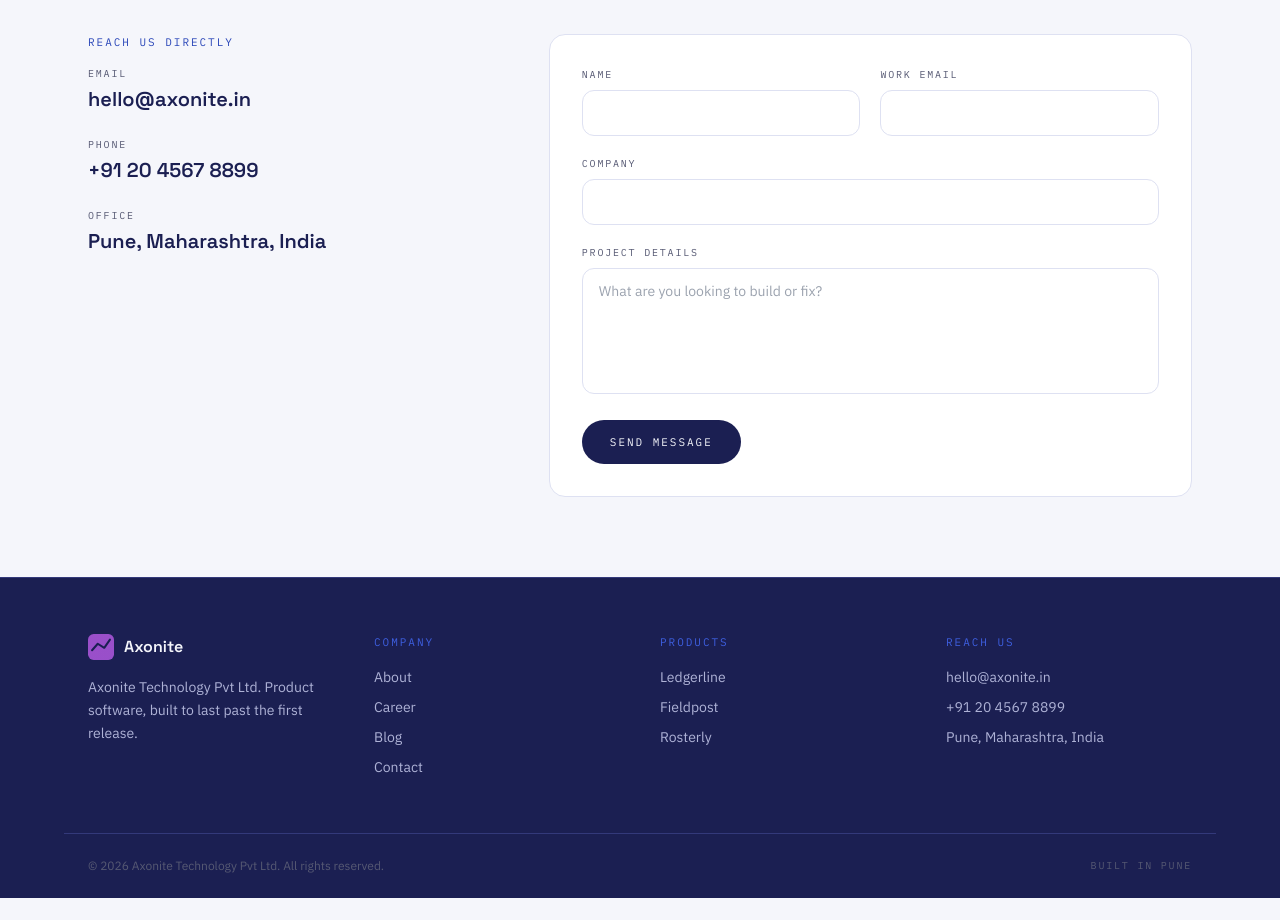
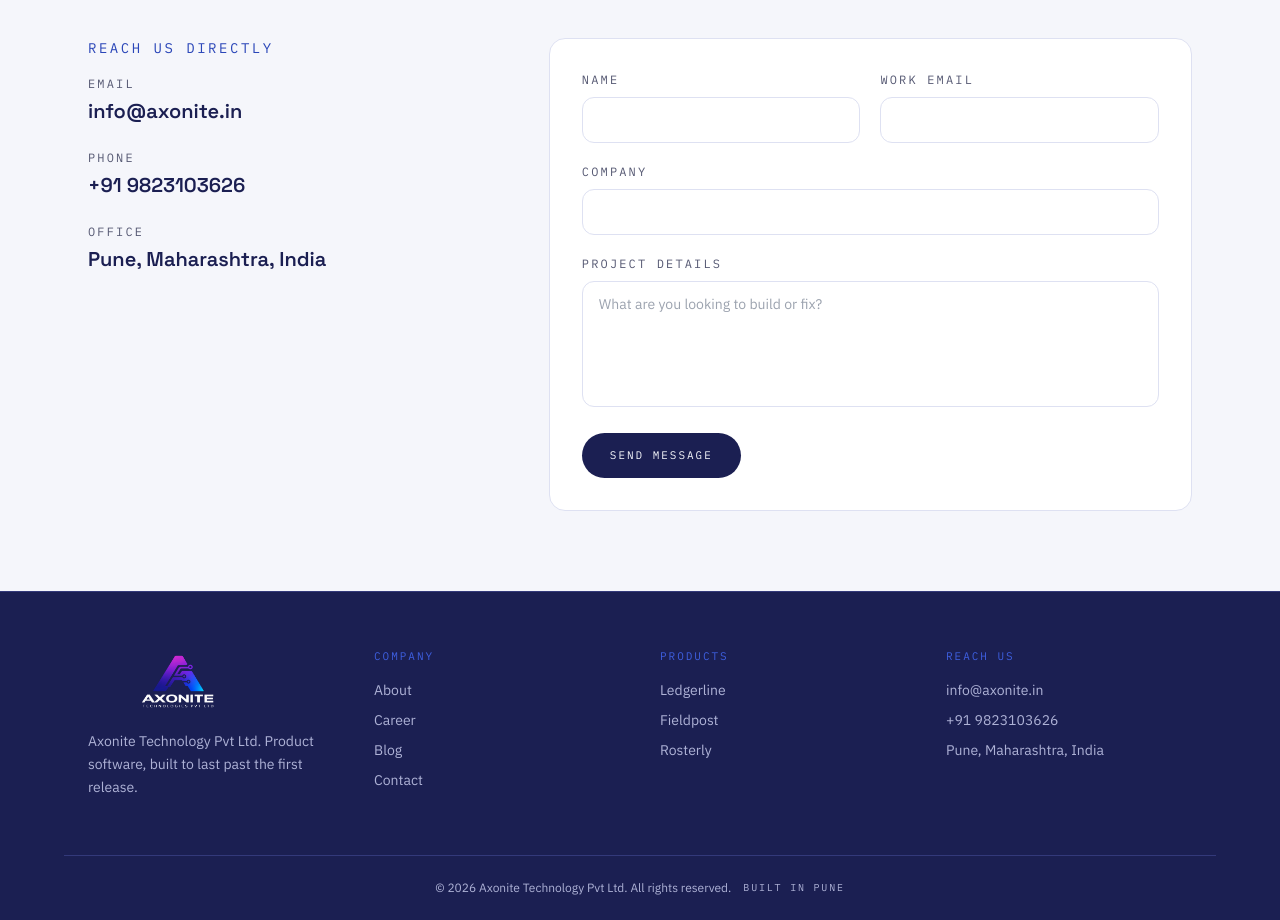
Before and after one commit to akshay-axonite/Axonite-Website, a React (Vite) app: page /contact in a window 1280 px wide. Shown: the part 440-1360 px from the top of the page. Before the commit the page ends 1338 px from the top, so only its background shows below. Built offline with nearby package versions, Linux system fonts and the light colour scheme.

Commit message:
new data

```diff
--- a/src/components/Footer.jsx
+++ b/src/components/Footer.jsx
@@ -6,25 +6,15 @@
       <div className="max-w-6xl mx-auto px-6 py-14 grid grid-cols-2 md:grid-cols-4 gap-10">
         <div className="col-span-2 md:col-span-1">
           <div className="flex items-center gap-2.5 mb-4">
-            <svg width="26" height="26" viewBox="0 0 64 64" aria-hidden="true">
-              <defs>
-                <linearGradient id="footer-mark-grad" x1="0" y1="0" x2="64" y2="64">
-                  <stop offset="0%" stopColor="#9B4FC9" />
-                  <stop offset="55%" stopColor="#3E5FE0" />
-                  <stop offset="100%" stopColor="#29B6F6" />
-                </linearGradient>
-              </defs>
-              <rect width="64" height="64" rx="14" fill="url(#footer-mark-grad)" />
-              <path
-                d="M10 40 L24 24 L40 34 L54 14"
-                stroke="#1B1F52"
-                strokeWidth="5"
-                fill="none"
-                strokeLinecap="round"
-                strokeLinejoin="round"
-              />
-            </svg>
-            <span className="font-display font-semibold text-paper">Axonite</span>
+            <img
+    src="/logo.png"
+    alt="Axonite"
+    width="100"
+    height="100"
+    className="object-contain translate-x-10"
+  />
+
+
           </div>
           <p className="text-sm leading-relaxed max-w-xs">
             Axonite Technology Pvt Ltd. Product software, built to last past
@@ -54,16 +44,16 @@
         <div>
           <p className="font-mono-label text-[11px] text-signal mb-4">Reach us</p>
           <ul className="space-y-2.5 text-sm">
-            <li>hello@axonite.in</li>
-            <li>+91 20 4567 8899</li>
+            <li>info@axonite.in</li>
+            <li>+91 9823103626  </li>
             <li>Pune, Maharashtra, India</li>
           </ul>
         </div>
       </div>
 
-      <div className="max-w-6xl mx-auto px-6 py-6 border-t border-line flex flex-col md:flex-row justify-between items-center gap-3 text-xs text-graphite">
+      <div className="max-w-6xl mx-auto px-6 py-6 border-t border-line flex flex-col md:flex-row justify-center items-center gap-3 text-xs  transition-colors ">
         <span>© {new Date().getFullYear()} Axonite Technology Pvt Ltd. All rights reserved.</span>
-        <span className="font-mono-label text-[10px] text-graphite">Built in Pune</span>
+        <span className="font-mono-label text-[10px] ">Built in Pune</span>
       </div>
     </footer>
   );
--- a/src/pages/Blog.jsx
+++ b/src/pages/Blog.jsx
@@ -17,7 +17,7 @@
           aria-hidden="true"
         />
         <div className="relative max-w-4xl mx-auto px-6">
-          <p className="font-mono-label text-[11px] text-signal mb-6">Blog</p>
+          <p className="font-mono-label text-[14px] text-signal mb-6">Blog</p>
           <h1 className="font-display text-paper text-4xl md:text-6xl font-semibold leading-tight">
             Notes from building product software.
           </h1>
@@ -33,7 +33,7 @@
           <Reveal>
             <article className="grid md:grid-cols-5 gap-8 bg-white border border-line-soft rounded-2xl p-8 md:p-10 mb-14">
               <div className="md:col-span-4">
-                <div className="flex items-center gap-4 font-mono-label text-[10px] text-signal-dim mb-4">
+                <div className="flex items-center gap-4 font-mono-label text-[12px] text-signal-dim mb-4">
                   <span>{featured.tag}</span>
                   <span className="text-graphite">{featured.date}</span>
                 </div>
@@ -54,7 +54,7 @@
             {rest.map((post, i) => (
               <Reveal key={post.title} delay={i * 100}>
                 <article className="border border-line-soft rounded-2xl p-7 h-full hover:border-signal transition-colors">
-                  <div className="flex items-center gap-3 font-mono-label text-[10px] text-signal-dim mb-4">
+                  <div className="flex items-center gap-3 font-mono-label text-[12px] text-signal-dim mb-4">
                     <span>{post.tag}</span>
                     <span className="text-graphite">{post.date}</span>
                   </div>
--- a/src/pages/Career.jsx
+++ b/src/pages/Career.jsx
@@ -23,7 +23,7 @@
           aria-hidden="true"
         />
         <div className="relative max-w-4xl mx-auto px-6">
-          <p className="font-mono-label text-[11px] text-signal mb-6">Career</p>
+          <p className="font-mono-label text-[14px] text-signal mb-6">Career</p>
           <h1 className="font-display text-paper text-4xl md:text-6xl font-semibold leading-tight">
             Work on software people actually depend on.
           </h1>
@@ -38,7 +38,7 @@
       <section className="bg-paper py-24">
         <div className="max-w-6xl mx-auto px-6">
           <Reveal>
-            <p className="font-mono-label text-[11px] text-signal-dim mb-4">Open roles</p>
+            <p className="font-mono-label text-[14px] text-signal-dim mb-4">Open roles</p>
             <h2 className="font-display text-3xl md:text-4xl font-semibold max-w-xl">
               Currently hiring for four positions.
             </h2>
@@ -55,14 +55,14 @@
                     <p className="text-graphite text-sm max-w-md leading-relaxed">
                       {job.desc}
                     </p>
-                    <div className="flex gap-4 mt-3 font-mono-label text-[10px] text-signal-dim">
+                    <div className="flex gap-4 mt-3 font-mono-label text-[12px] text-signal-dim">
                       <span>{job.location}</span>
                       <span>{job.type}</span>
                     </div>
                   </div>
                   <a
                     href="mailto:careers@axonite.in"
-                    className="shrink-0 inline-flex items-center justify-center border border-line-soft rounded-full px-5 py-2.5 font-mono-label text-[11px] hover:border-signal hover:text-signal-dim transition-colors"
+                    className="shrink-0 inline-flex items-center justify-center border border-line-soft rounded-full px-5 py-2.5 font-mono-label text-[14px] hover:border-signal hover:text-signal-dim transition-colors"
                   >
                     Apply
                   </a>
@@ -76,7 +76,7 @@
       <section className="bg-ink py-24">
         <div className="max-w-6xl mx-auto px-6">
           <Reveal>
-            <p className="font-mono-label text-[11px] text-signal mb-4">Why join</p>
+            <p className="font-mono-label text-[14px] text-signal mb-4">Why join</p>
             <h2 className="font-display text-3xl md:text-4xl font-semibold text-paper max-w-xl">
               What you get, beyond the paycheck.
             </h2>
--- a/src/pages/Contact.jsx
+++ b/src/pages/Contact.jsx
@@ -22,7 +22,7 @@
           aria-hidden="true"
         />
         <div className="relative max-w-4xl mx-auto px-6">
-          <p className="font-mono-label text-[11px] text-signal mb-6">Contact</p>
+          <p className="font-mono-label text-[14px] text-signal mb-6">Contact</p>
           <h1 className="font-display text-paper text-4xl md:text-6xl font-semibold leading-tight">
             Tell us what you're building.
           </h1>
@@ -37,22 +37,22 @@
         <div className="max-w-6xl mx-auto px-6 grid md:grid-cols-5 gap-12">
           <div className="md:col-span-2">
             <Reveal>
-              <p className="font-mono-label text-[11px] text-signal-dim mb-4">Reach us directly</p>
+              <p className="font-mono-label text-[14px] text-signal-dim mb-4">Reach us directly</p>
               <ul className="space-y-6">
                 <li>
-                  <p className="font-mono-label text-[10px] text-graphite mb-1">Email</p>
+                  <p className="font-mono-label text-[12px] text-graphite mb-1">Email</p>
                   <a href="mailto:hello@axonite.in" className="font-display text-xl font-semibold hover:text-signal-dim">
-                    hello@axonite.in
+                    info@axonite.in
                   </a>
                 </li>
                 <li>
-                  <p className="font-mono-label text-[10px] text-graphite mb-1">Phone</p>
-                  <a href="tel:+912045678899" className="font-display text-xl font-semibold hover:text-signal-dim">
-                    +91 20 4567 8899
+                  <p className="font-mono-label text-[12px] text-graphite mb-1">Phone</p>
+                  <a href="tel:+91" className="font-display text-xl font-semibold hover:text-signal-dim">
+                    +91 9823103626
                   </a>
                 </li>
                 <li>
-                  <p className="font-mono-label text-[10px] text-graphite mb-1">Office</p>
+                  <p className="font-mono-label text-[12px] text-graphite mb-1">Office</p>
                   <p className="font-display text-xl font-semibold">
                     Pune, Maharashtra, India
                   </p>
@@ -75,13 +75,14 @@
                 </div>
               ) : (
                 <form onSubmit={handleSubmit} className="bg-white border border-line-soft rounded-2xl p-8 space-y-5">
-                  <div className="grid md:grid-cols-2 gap-5">
-                    <Field label="Name" id="name" type="text" required />
+                  <div className="grid md:grid-cols-2 gap-5 ">
+                    <Field label="Name" id="name" type="text" required  />
                     <Field label="Work email" id="email" type="email" required />
                   </div>
-                  <Field label="Company" id="company" type="text" />
+                  <Field label="Company" id="company" type="text"
+                  />
                   <div>
-                    <label htmlFor="message" className="font-mono-label text-[10px] text-graphite block mb-2">
+                    <label htmlFor="message" className="font-mono-label text-[12px] text-graphite block mb-2">
                       Project details
                     </label>
                     <textarea
@@ -111,7 +112,7 @@
 function Field({ label, id, type, required }) {
   return (
     <div>
-      <label htmlFor={id} className="font-mono-label text-[10px] text-graphite block mb-2">
+      <label htmlFor={id} className="font-mono-label text-[12px] text-graphite block mb-2">
         {label}
       </label>
       <input
```
Also changed, not shown: public/logo.png (added).
